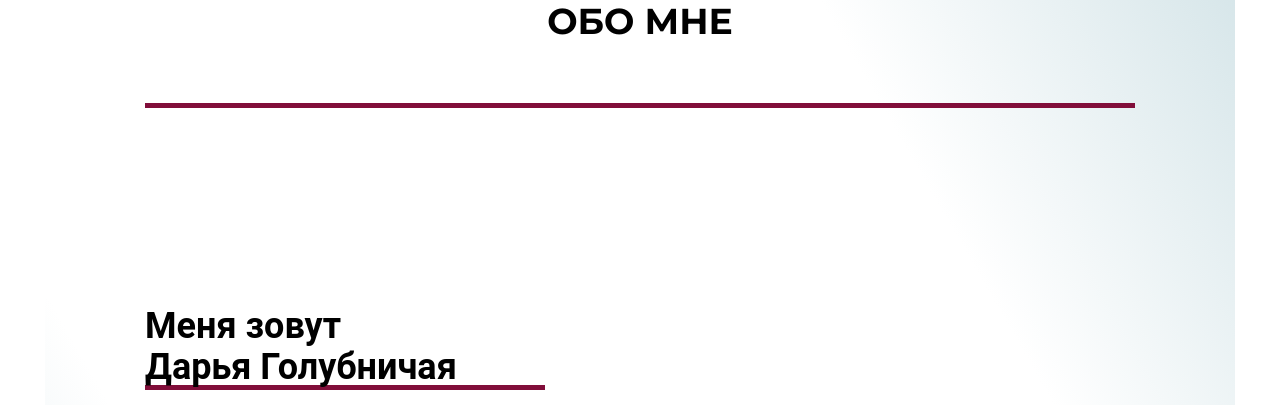
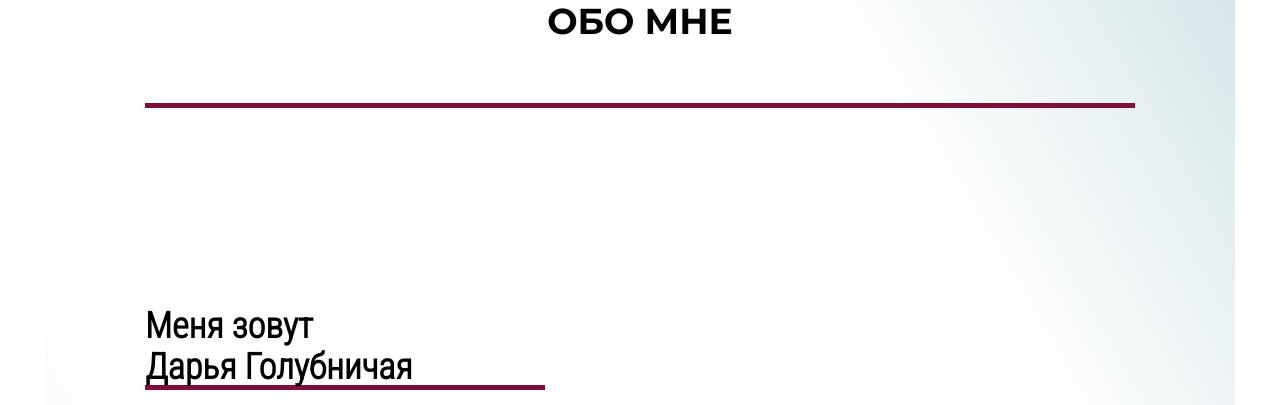
Before and after one commit to DariaHellscat/Frontend_visit-card, a PHP site: page / in a window 1280 px wide; the page is wider, and only the part inside the window is pictured. Shown: the part 977-1382 px from the top of that part. Run offline with PHP 8.4, Linux system fonts and the light colour scheme.

Commit message:
css style for h2.about__heading changed in section about

```diff
--- a/style.css
+++ b/style.css
@@ -239,7 +239,7 @@ h2.about__heading {
   padding-top: 100px;
   padding-bottom: 15px;
   font-size: 36px;
-  font-family: Roboto;
+  font-family: Roboto Condensed;
 }
 
 .header__about {
```
